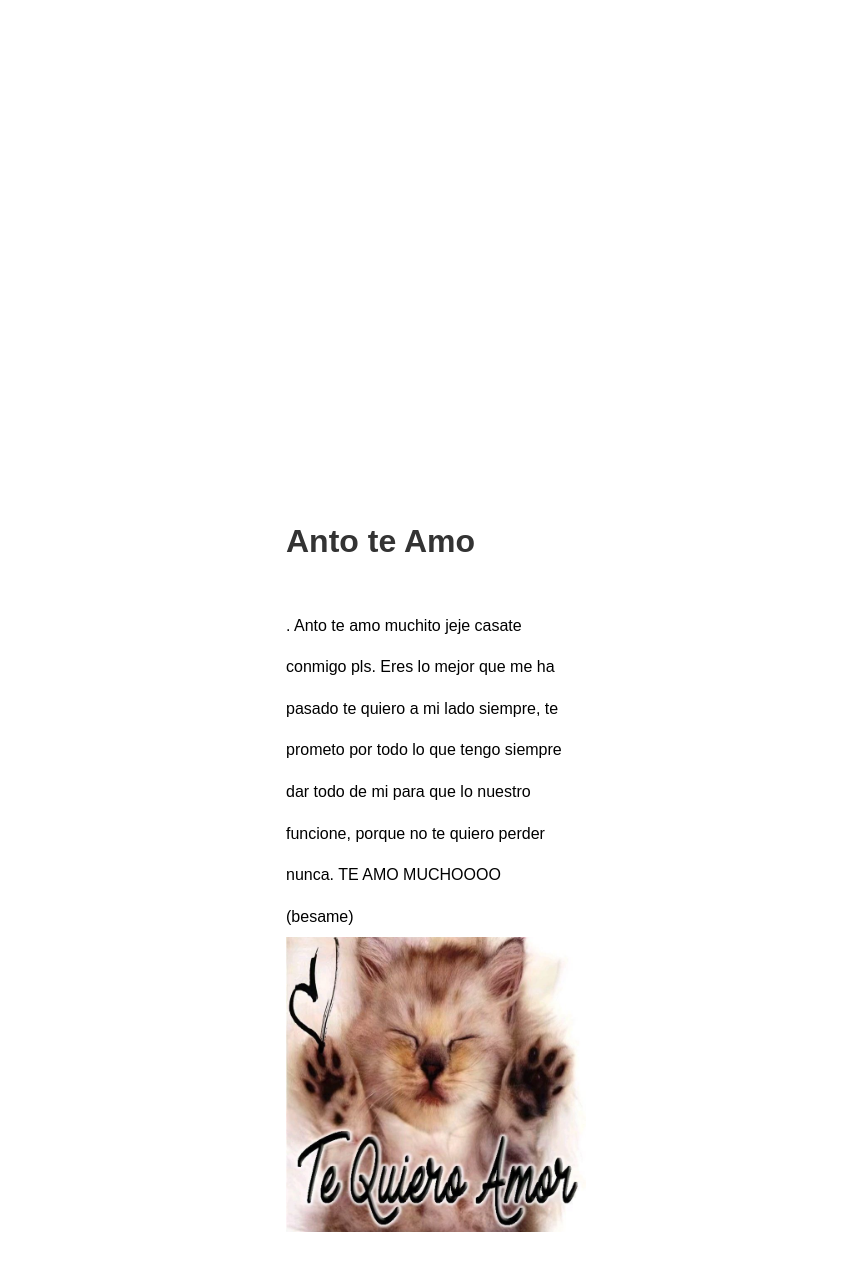
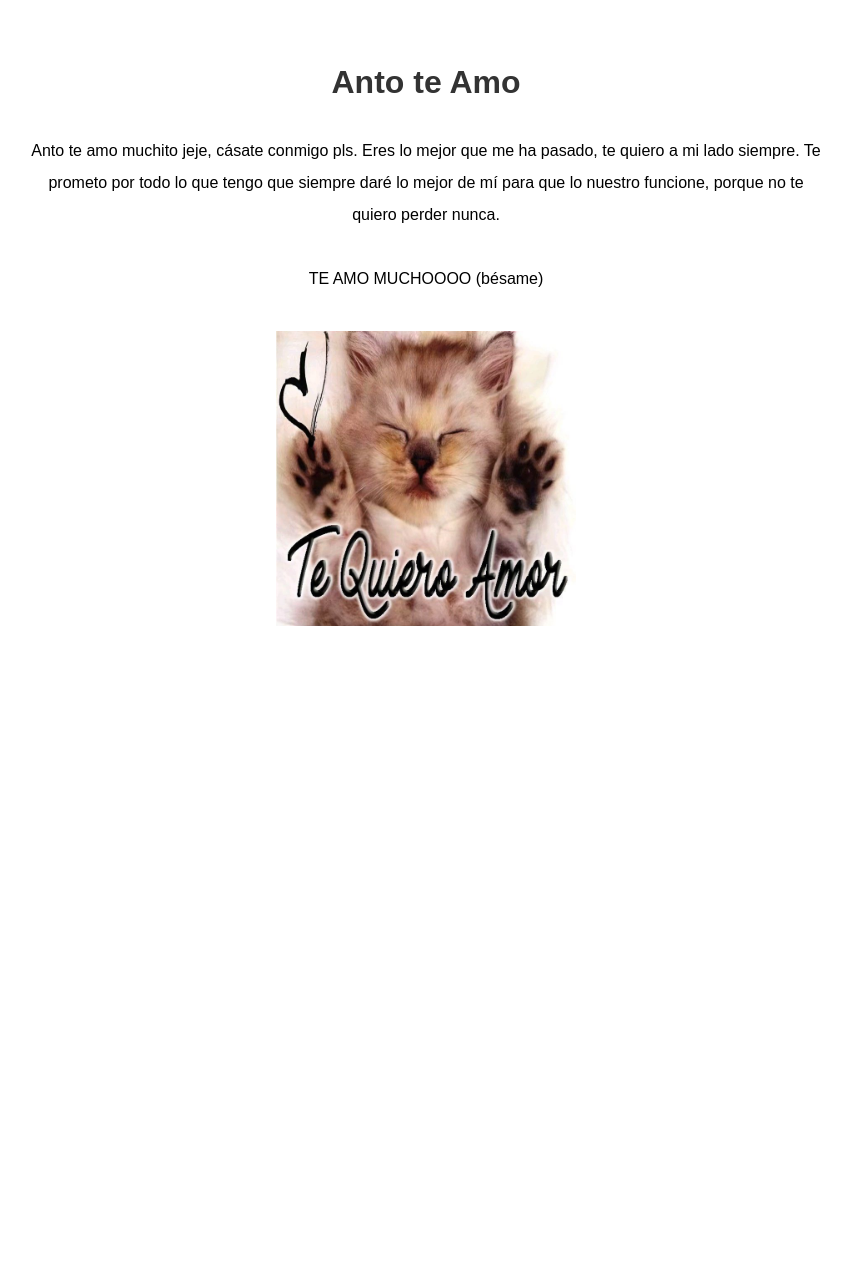
Before and after one commit to Emuward/mipaginajeje2, a plain HTML site: page index.html in a window 1280 px wide. Shown: the top 1270 px of the page, without its empty margins (214-1065 px from the left). After the commit the page ends 800 px from the top, so only its background shows below. Drawn offline with Linux system fonts and the light colour scheme.

Commit message:
Update index.html

```diff
--- a/index.html
+++ b/index.html
@@ -7,28 +7,37 @@
     <style>
         body {
             font-family: Papyrus, sans-serif;
-            margin: 500px;
-            line-height: 2.6;
+            margin: 50px;
+            line-height: 2.0;
         }
         .contenedor {
             max-width: 800px;
             margin: auto;
+            text-align: center;
         }
         h1 {
             color: #333;
+        }
+        img {
+            margin-top: 20px;
         }
     </style>
 </head>
 <body>
     <div class="contenedor">
         <h1>Anto te Amo</h1>
-        <p>.
-Anto te amo muchito jeje casate conmigo pls.
-Eres lo mejor que me ha pasado te quiero a mi lado siempre, te prometo por todo lo que tengo
-siempre dar todo de mi para que lo nuestro funcione, porque no te quiero perder nunca.
-            TE AMO MUCHOOOO (besame)
-        </p.
+
+        <p>
+            Anto te amo muchito jeje, cásate conmigo pls.
+            Eres lo mejor que me ha pasado, te quiero a mi lado siempre.
+            Te prometo por todo lo que tengo que siempre daré lo mejor de mí
+            para que lo nuestro funcione, porque no te quiero perder nunca.
+            <br><br>
+            TE AMO MUCHOOOO (bésame)
+        </p>
+
+        <!-- AQUÍ VA LA IMAGEN -->
+        <img src="tequieroamor.jpg" alt="Descripción" width="300">
     </div>
 </body>
 </html>
-<img src="tequieroamor.jpg" alt="Descripción" width="300">
```
